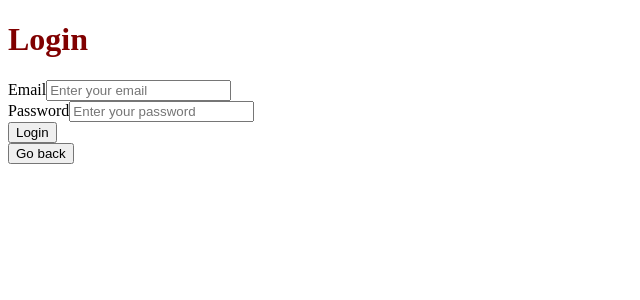
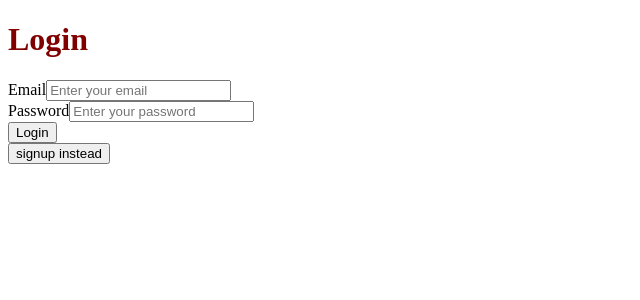
Before and after one commit to prahans/nodejs-backend-learning, a React (Vite) app in the folder quora/frontend/: page /login in a window 1280 px wide. Shown: the top 300 px of the page, without its empty margins (0-640 px from the left). Built offline with nearby package versions, Linux system fonts and the light colour scheme.

Commit message:
making signup route

```diff
--- a/quora/frontend/src/App.tsx
+++ b/quora/frontend/src/App.tsx
@@ -4,6 +4,7 @@ import Edit from "./Edit";
 import New from "./New";
 import Show from "./Show";
 import Login from "./LoginPage";
+import Signup from "./signup";
 
 function App() {
   return (
@@ -14,6 +15,7 @@ function App() {
         <Route path="/new" element={<New />} />
         <Route path="/show" element={<Show />} />
         <Route path="/login" element={<Login />} />
+        <Route path="/signup" element={<Signup />} />
       </Routes>
     </BrowserRouter>
   );
--- a/quora/frontend/src/LoginPage.tsx
+++ b/quora/frontend/src/LoginPage.tsx
@@ -96,8 +96,12 @@ function Login() {
         </button>
       </form>
 
-      <button type="button" onClick={() => navigate(-1)} disabled={isLoggingIn}>
-        Go back
+      <button
+        type="button"
+        onClick={() => navigate("/signup")}
+        disabled={isLoggingIn}
+      >
+        signup instead
       </button>
     </main>
   );
--- a/quora/frontend/src/signup.tsx
+++ b/quora/frontend/src/signup.tsx
@@ -131,13 +131,6 @@ function Signup() {
       >
         Login
       </button>
-
-      <br />
-      <br />
-
-      <button type="button" onClick={() => navigate(-1)} disabled={isSigningUp}>
-        Go back
-      </button>
     </main>
   );
 }
```
